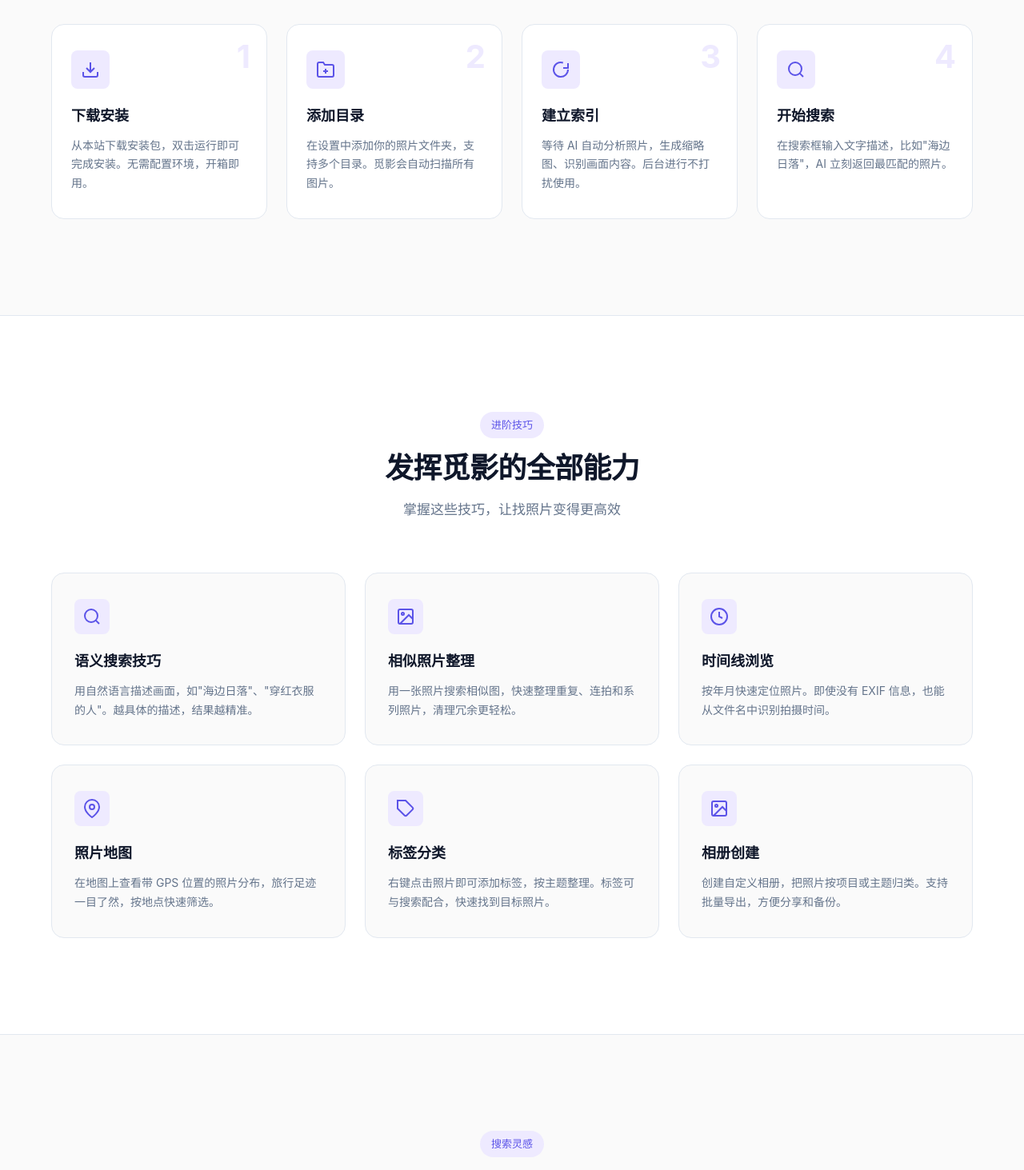
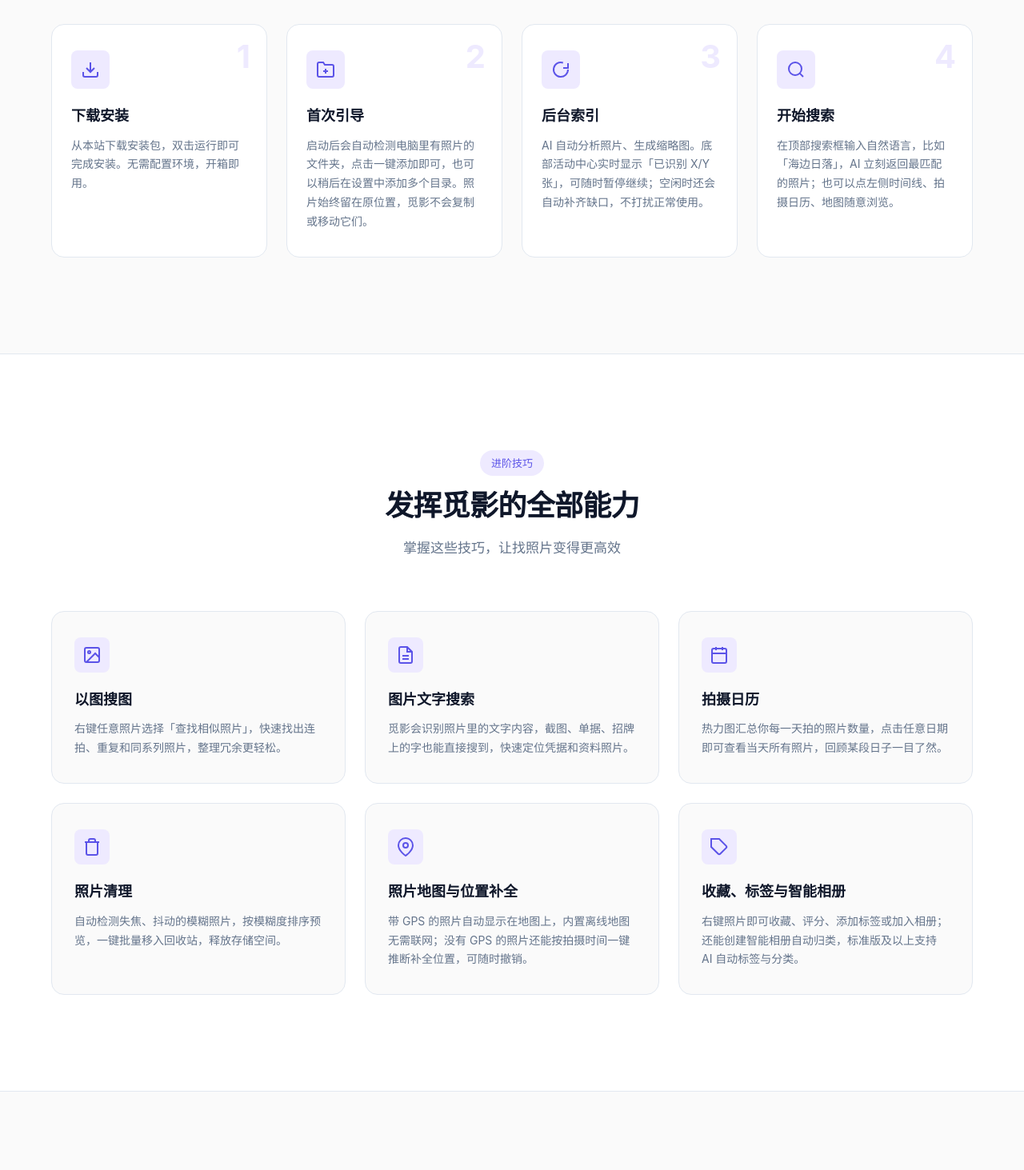
Before and after one commit to aiyo407/seekphoto-site, a Vue app: page /guide in a window 1280 px wide. Shown: the part 700-2163 px from the top of the page at 80% size. Built offline with nearby package versions, Linux system fonts and the light colour scheme.

Commit message:
chore(release): v0.11.3 同步 —— Changelog 新增 0.11.3 条目、固化 0.11.2；使用说明按实际功能重写

```diff
--- a/src/config/version.ts
+++ b/src/config/version.ts
@@ -1,5 +1,5 @@
 /** 应用版本（仅更新日志页展示用，与下载链接无关） */
-export const APP_VERSION = '0.11.1'
+export const APP_VERSION = '0.11.3'
 
 /** 显示用版本号（带 v 前缀，如 "v0.9.0"） */
 export const APP_VERSION_DISPLAY = `v${APP_VERSION}`
--- a/src/views/Changelog.vue
+++ b/src/views/Changelog.vue
@@ -61,9 +61,30 @@ interface Version {
 const versions: Version[] = [
   {
     version: APP_VERSION_DISPLAY,
-    date: '2026-09-10',
+    date: '2026-09-12',
     tag: '最新版本',
     tagType: 'latest',
+    changes: [
+      'GPU 自动恢复：显卡瞬时重置导致索引回退 CPU 后，每 5 分钟自动探测，恢复后立即切回 GPU 加速',
+      '后台索引开销大幅降低：进度无变化不再重复推送，索引期间浏览更流畅',
+      '修正三档套餐功能说明：OCR 文字搜索全版本可用（限量），相似去重与自动标签需标准版'
+    ]
+  },
+  {
+    version: 'v0.11.2',
+    date: '2026-09-11',
+    tag: '关键修复',
+    tagType: 'feature',
+    changes: [
+      '修复自动更新失败的问题：旧版本因签名校验配置错误无法在线升级',
+      '注意：0.11.1 及更早版本需从官网手动下载安装一次本版本，之后的自动更新将正常工作'
+    ]
+  },
+  {
+    version: 'v0.11.1',
+    date: '2026-09-10',
+    tag: '功能更新',
+    tagType: 'feature',
     changes: [
       '修复缩略图补齐：后台批量生成遇到系统保留目录不再静默失败，缺失的预览图可自动补齐',
       '索引进度实时可见：后台自动续跑索引时不再停留在「正在准备」，实时显示已识别张数',
--- a/src/views/Guide.vue
+++ b/src/views/Guide.vue
@@ -141,52 +141,52 @@ const steps: Step[] = [
     icon: '<svg width="24" height="24" viewBox="0 0 24 24" fill="none" stroke="currentColor" stroke-width="2"><path d="M21 15v4a2 2 0 0 1-2 2H5a2 2 0 0 1-2-2v-4"/><polyline points="7 10 12 15 17 10"/><line x1="12" y1="15" x2="12" y2="3"/></svg>'
   },
   {
-    title: '添加目录',
-    desc: '在设置中添加你的照片文件夹，支持多个目录。觅影会自动扫描所有图片。',
+    title: '首次引导',
+    desc: '启动后会自动检测电脑里有照片的文件夹，点击一键添加即可，也可以稍后在设置中添加多个目录。照片始终留在原位置，觅影不会复制或移动它们。',
     icon: '<svg width="24" height="24" viewBox="0 0 24 24" fill="none" stroke="currentColor" stroke-width="2"><path d="M22 19a2 2 0 0 1-2 2H4a2 2 0 0 1-2-2V5a2 2 0 0 1 2-2h5l2 3h9a2 2 0 0 1 2 2z"/><line x1="12" y1="11" x2="12" y2="17"/><line x1="9" y1="14" x2="15" y2="14"/></svg>'
   },
   {
-    title: '建立索引',
-    desc: '等待 AI 自动分析照片，生成缩略图、识别画面内容。后台进行不打扰使用。',
+    title: '后台索引',
+    desc: 'AI 自动分析照片、生成缩略图。底部活动中心实时显示「已识别 X/Y 张」，可随时暂停继续；空闲时还会自动补齐缺口，不打扰正常使用。',
     icon: '<svg width="24" height="24" viewBox="0 0 24 24" fill="none" stroke="currentColor" stroke-width="2"><path d="M21 12a9 9 0 1 1-6.219-8.56"/><polyline points="21 4 21 10 15 10"/></svg>'
   },
   {
     title: '开始搜索',
-    desc: '在搜索框输入文字描述，比如"海边日落"，AI 立刻返回最匹配的照片。',
+    desc: '在顶部搜索框输入自然语言，比如「海边日落」，AI 立刻返回最匹配的照片；也可以点左侧时间线、拍摄日历、地图随意浏览。',
     icon: '<svg width="24" height="24" viewBox="0 0 24 24" fill="none" stroke="currentColor" stroke-width="2"><circle cx="11" cy="11" r="8"/><line x1="21" y1="21" x2="16.65" y2="16.65"/></svg>'
   }
 ]
 
 const tips: Tip[] = [
   {
-    title: '语义搜索技巧',
-    desc: '用自然语言描述画面，如"海边日落"、"穿红衣服的人"。越具体的描述，结果越精准。',
-    icon: '<svg width="24" height="24" viewBox="0 0 24 24" fill="none" stroke="currentColor" stroke-width="2"><circle cx="11" cy="11" r="8"/><line x1="21" y1="21" x2="16.65" y2="16.65"/></svg>'
-  },
-  {
-    title: '相似照片整理',
-    desc: '用一张照片搜索相似图，快速整理重复、连拍和系列照片，清理冗余更轻松。',
+    title: '以图搜图',
+    desc: '右键任意照片选择「查找相似照片」，快速找出连拍、重复和同系列照片，整理冗余更轻松。',
     icon: '<svg width="24" height="24" viewBox="0 0 24 24" fill="none" stroke="currentColor" stroke-width="2"><rect x="3" y="3" width="18" height="18" rx="2" ry="2"/><circle cx="8.5" cy="8.5" r="1.5"/><polyline points="21 15 16 10 5 21"/></svg>'
   },
   {
-    title: '时间线浏览',
-    desc: '按年月快速定位照片。即使没有 EXIF 信息，也能从文件名中识别拍摄时间。',
-    icon: '<svg width="24" height="24" viewBox="0 0 24 24" fill="none" stroke="currentColor" stroke-width="2"><circle cx="12" cy="12" r="10"/><polyline points="12 6 12 12 16 14"/></svg>'
+    title: '图片文字搜索',
+    desc: '觅影会识别照片里的文字内容，截图、单据、招牌上的字也能直接搜到，快速定位凭据和资料照片。',
+    icon: '<svg width="24" height="24" viewBox="0 0 24 24" fill="none" stroke="currentColor" stroke-width="2"><path d="M14 2H6a2 2 0 0 0-2 2v16a2 2 0 0 0 2 2h12a2 2 0 0 0 2-2V8z"/><polyline points="14 2 14 8 20 8"/><line x1="16" y1="13" x2="8" y2="13"/><line x1="16" y1="17" x2="8" y2="17"/></svg>'
   },
   {
-    title: '照片地图',
-    desc: '在地图上查看带 GPS 位置的照片分布，旅行足迹一目了然，按地点快速筛选。',
+    title: '拍摄日历',
+    desc: '热力图汇总你每一天拍的照片数量，点击任意日期即可查看当天所有照片，回顾某段日子一目了然。',
+    icon: '<svg width="24" height="24" viewBox="0 0 24 24" fill="none" stroke="currentColor" stroke-width="2"><rect x="3" y="4" width="18" height="18" rx="2" ry="2"/><line x1="16" y1="2" x2="16" y2="6"/><line x1="8" y1="2" x2="8" y2="6"/><line x1="3" y1="10" x2="21" y2="10"/></svg>'
+  },
+  {
+    title: '照片清理',
+    desc: '自动检测失焦、抖动的模糊照片，按模糊度排序预览，一键批量移入回收站，释放存储空间。',
+    icon: '<svg width="24" height="24" viewBox="0 0 24 24" fill="none" stroke="currentColor" stroke-width="2"><polyline points="3 6 5 6 21 6"/><path d="M19 6v14a2 2 0 0 1-2 2H7a2 2 0 0 1-2-2V6m3 0V4a2 2 0 0 1 2-2h4a2 2 0 0 1 2 2v2"/></svg>'
+  },
+  {
+    title: '照片地图与位置补全',
+    desc: '带 GPS 的照片自动显示在地图上，内置离线地图无需联网；没有 GPS 的照片还能按拍摄时间一键推断补全位置，可随时撤销。',
     icon: '<svg width="24" height="24" viewBox="0 0 24 24" fill="none" stroke="currentColor" stroke-width="2"><path d="M21 10c0 7-9 13-9 13s-9-6-9-13a9 9 0 0 1 18 0z"/><circle cx="12" cy="10" r="3"/></svg>'
   },
   {
-    title: '标签分类',
-    desc: '右键点击照片即可添加标签，按主题整理。标签可与搜索配合，快速找到目标照片。',
+    title: '收藏、标签与智能相册',
+    desc: '右键照片即可收藏、评分、添加标签或加入相册；还能创建智能相册自动归类，标准版及以上支持 AI 自动标签与分类。',
     icon: '<svg width="24" height="24" viewBox="0 0 24 24" fill="none" stroke="currentColor" stroke-width="2"><path d="M20.59 13.41l-7.17 7.17a2 2 0 0 1-2.83 0L2 12V2h10l8.59 8.59a2 2 0 0 1 0 2.82z"/><line x1="7" y1="7" x2="7.01" y2="7"/></svg>'
-  },
-  {
-    title: '相册创建',
-    desc: '创建自定义相册，把照片按项目或主题归类。支持批量导出，方便分享和备份。',
-    icon: '<svg width="24" height="24" viewBox="0 0 24 24" fill="none" stroke="currentColor" stroke-width="2"><rect x="3" y="3" width="18" height="18" rx="2" ry="2"/><circle cx="8.5" cy="8.5" r="1.5"/><polyline points="21 15 16 10 5 21"/></svg>'
   }
 ]
 
@@ -215,17 +215,26 @@ const searchExamples: SearchGroup[] = [
     category: '时间类',
     tags: ['去年夏天', '春节期间', '圣诞节', '毕业旅行', '早晨', '黄昏'],
     icon: '<svg width="20" height="20" viewBox="0 0 24 24" fill="none" stroke="currentColor" stroke-width="2"><circle cx="12" cy="12" r="10"/><polyline points="12 6 12 12 16 14"/></svg>'
+  },
+  {
+    category: '文字内容类',
+    tags: ['截图', '合同文件', '快递单', '名片', '门店招牌', '聊天记录'],
+    icon: '<svg width="20" height="20" viewBox="0 0 24 24" fill="none" stroke="currentColor" stroke-width="2"><path d="M14 2H6a2 2 0 0 0-2 2v16a2 2 0 0 0 2 2h12a2 2 0 0 0 2-2V8z"/><polyline points="14 2 14 8 20 8"/><line x1="16" y1="13" x2="8" y2="13"/><line x1="16" y1="17" x2="8" y2="17"/></svg>'
   }
 ]
 
 const faqs: Faq[] = [
   {
+    q: '觅影会移动或修改我的照片吗？',
+    a: '不会。觅影只在原位置读取照片做索引和展示，不复制、不搬运、不改写原图；扫描和删除类操作也只进入系统回收站，随时可以还原。'
+  },
+  {
     q: '索引需要多长时间？',
-    a: '索引速度取决于照片数量和电脑性能。一般每分钟能处理 100-300 张照片。索引在后台进行，不会影响你正常使用电脑，也可以随时暂停或继续。'
+    a: '取决于照片数量和电脑性能：有独立显卡（DirectML 加速）时可达每分钟数百张，仅用 CPU 时约每分钟 20-40 张。索引在后台自动进行，底部活动中心实时显示进度，可随时暂停；缩略图缺口还会在空闲时自动补齐。'
   },
   {
     q: '支持哪些图片格式？',
-    a: '目前支持 JPG、JPEG、PNG、BMP、WebP 等常见格式。建议使用 JPG 格式以获得最佳处理速度，RAW 格式暂不支持。'
+    a: '支持 JPG、PNG、BMP、WebP、GIF、TIFF，以及 iPhone 的 HEIC/HEIF 格式；还支持常见相机 RAW 格式（佳能 CR2/CR3、尼康 NEF、索尼 ARW、Adobe DNG、松下 RW2、奥林巴斯 ORF、富士 RAF、宾得 PEF 等）。'
   },
   {
     q: '照片会被上传吗？',
@@ -233,7 +242,7 @@ const faqs: Faq[] = [
   },
   {
     q: '如何更新到新版本？',
-    a: '觅影会在启动时自动检查更新（需要联网）。发现新版本后会提示你下载安装，也可以在"设置 - 关于"中手动检查更新。更新过程保留所有数据。'
+    a: '觅影会在启动后自动检查更新（需要联网），也可以在「设置 - 关于」中手动检查。发现新版本后会提示下载安装，更新过程保留所有数据。注意：0.11.1 及更早的版本因签名配置问题无法在线升级，需从官网手动下载安装一次。'
   },
   {
     q: '数据存储在哪里？',
```
